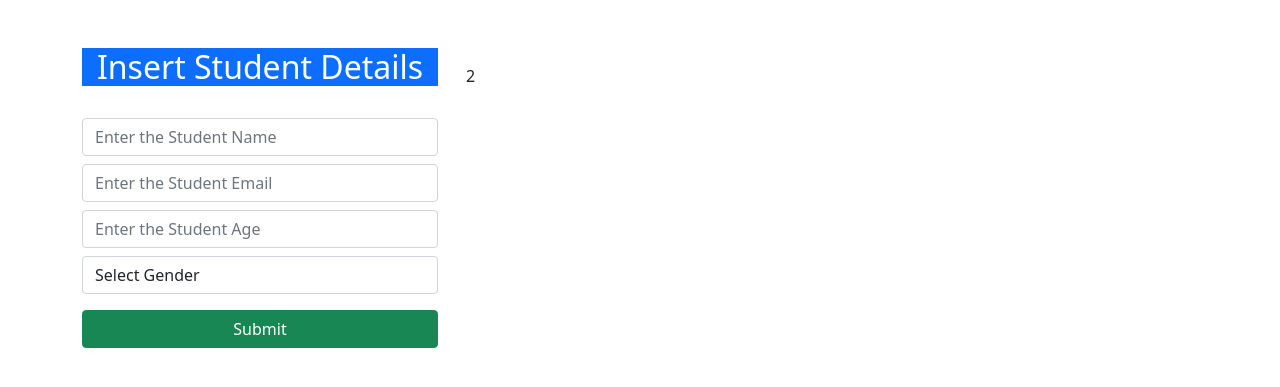
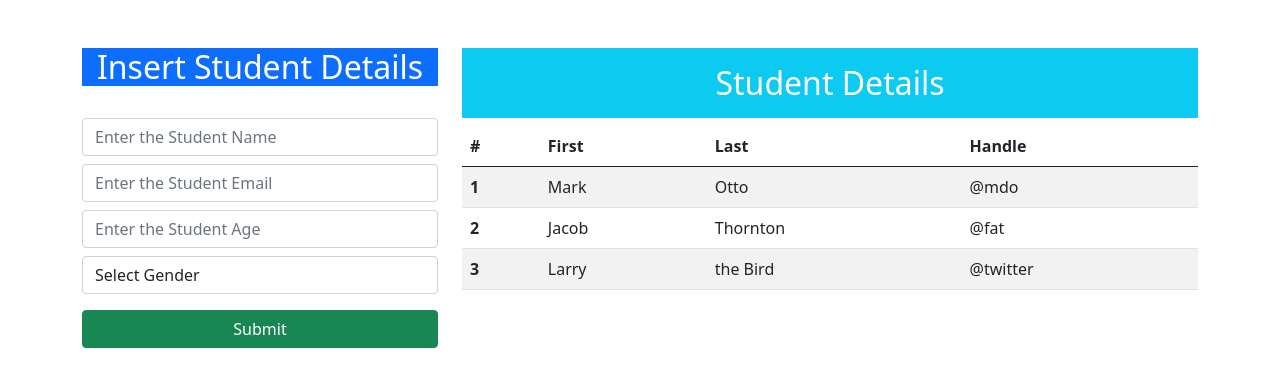
Before and after one commit to pavan-kalyan876/CRUD, a Django app: page / in a window 1280 px wide. Shown: the part 56-443 px from the top of the page. Run offline with Django 4.2, Linux system fonts and the light colour scheme.

Commit message:
converted data into dictioanary in views

```diff
--- a/project/app/views.py
+++ b/project/app/views.py
@@ -6,6 +6,8 @@ def index(request):
 
 
 def insertData(request):
+    data = Student.objects.all()
+    context = {"data" : data}
     if request.method == "POST":
         name = request.POST.get("name")
         email = request.POST.get("email")
@@ -14,7 +16,7 @@ def insertData(request):
         print(name,email,age,gender)
         query=Student(name=name,email=email,age=age,gender=gender)
         query.save()
-    return render(request, "index.html")
+    return render(request, "index.html",context)
 
 
 def about(request):
--- a/project/templates/index.html
+++ b/project/templates/index.html
@@ -70,7 +70,39 @@
             </div>
           </form>
         </div>
-        <div class="col-md-8 p-3">2</div>
+        <div class="col-md-8 ">
+          <h2 class="text-center text-white bg-info p-3">Student Details</h2>
+          <table class="table table-striped">
+            <thead>
+              <tr>
+                <th scope="col">#</th>
+                <th scope="col">First</th>
+                <th scope="col">Last</th>
+                <th scope="col">Handle</th>
+              </tr>
+            </thead>
+            <tbody>
+              <tr>
+                <th scope="row">1</th>
+                <td>Mark</td>
+                <td>Otto</td>
+                <td>@mdo</td>
+              </tr>
+              <tr>
+                <th scope="row">2</th>
+                <td>Jacob</td>
+                <td>Thornton</td>
+                <td>@fat</td>
+              </tr>
+              <tr>
+                <th scope="row">3</th>
+                <td>Larry</td>
+                <td>the Bird</td>
+                <td>@twitter</td>
+              </tr>
+            </tbody>
+          </table>
+        </div>
       </div>
     </div>
 
```
